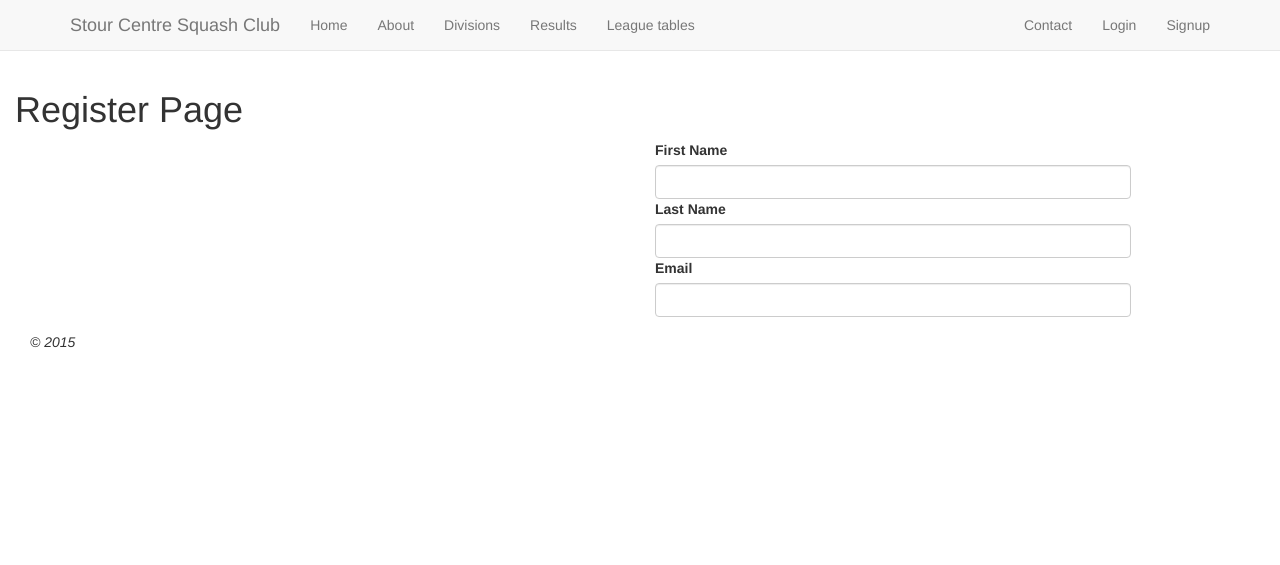
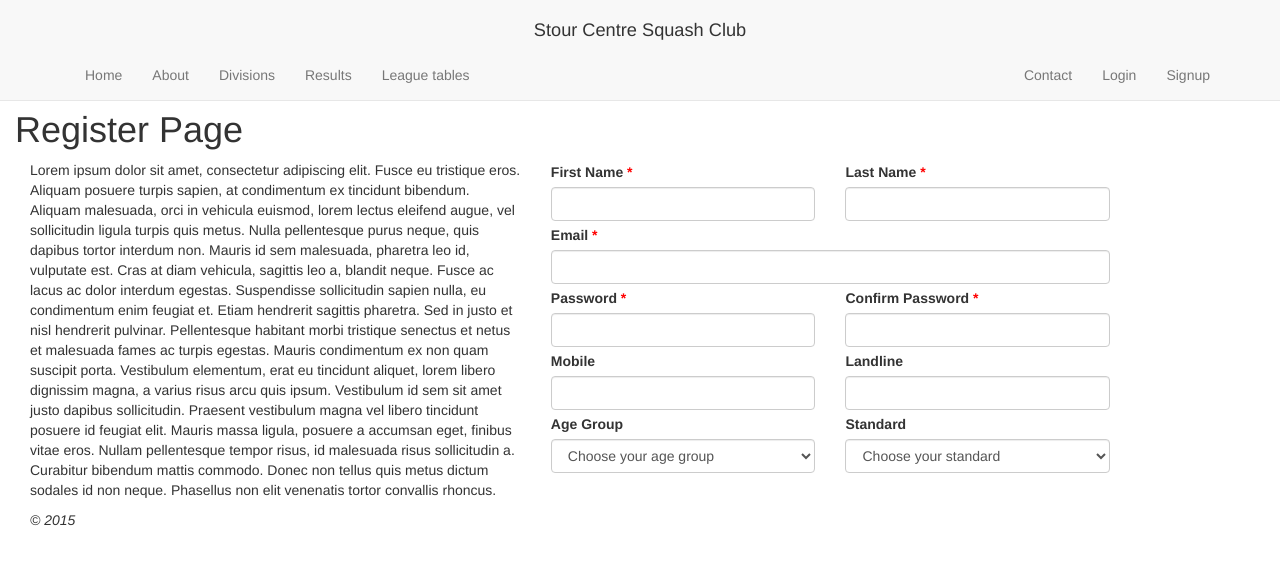
Before and after one commit to Hari96/stour-squashclub, a CodeIgniter app: page /database/model_views/view/register in a window 1280 px wide. Shown: the top 565 px of the page. Run offline with CodeIgniter, Linux system fonts and the light colour scheme; data that the repository does not hold is empty.

Commit message:
Updates to register, custom.css and header files

```diff
--- a/application/views/model_views/divisions.php
+++ b/application/views/model_views/divisions.php
@@ -1,3 +1,4 @@
+<h1>Divisions page</h1>
 <table>
   <tr><th>No.</th><th>Player</th><th>Number</th></tr>
   <?php foreach ($players as $player): echo "<tr><td>".$player['id']."</td><td>".
--- a/application/views/model_views/register.php
+++ b/application/views/model_views/register.php
@@ -1,20 +1,77 @@
 <h1>Register Page</h1>
 <div class="container-fluid">
   <div class="row">
-    <div class="col-md-6">
-    </div>
-    <div class="col-md-6">
-      <form>
+    <section class="col-md-5">
+      <p>
+        Lorem ipsum dolor sit amet, consectetur adipiscing elit. Fusce eu tristique eros. Aliquam posuere turpis sapien, at condimentum ex tincidunt bibendum. Aliquam malesuada, orci in vehicula euismod, lorem lectus eleifend augue, vel sollicitudin ligula turpis quis metus. Nulla pellentesque purus neque, quis dapibus tortor interdum non. Mauris id sem malesuada, pharetra leo id, vulputate est. Cras at diam vehicula, sagittis leo a, blandit neque. Fusce ac lacus ac dolor interdum egestas.
+
+        Suspendisse sollicitudin sapien nulla, eu condimentum enim feugiat et. Etiam hendrerit sagittis pharetra. Sed in justo et nisl hendrerit pulvinar. Pellentesque habitant morbi tristique senectus et netus et malesuada fames ac turpis egestas. Mauris condimentum ex non quam suscipit porta. Vestibulum elementum, erat eu tincidunt aliquet, lorem libero dignissim magna, a varius risus arcu quis ipsum. Vestibulum id sem sit amet justo dapibus sollicitudin. Praesent vestibulum magna vel libero tincidunt posuere id feugiat elit. Mauris massa ligula, posuere a accumsan eget, finibus vitae eros. Nullam pellentesque tempor risus, id malesuada risus sollicitudin a. Curabitur bibendum mattis commodo. Donec non tellus quis metus dictum sodales id non neque. Phasellus non elit venenatis tortor convallis rhoncus.
+      </p>
+    </section><!--end of left hand section-->
+    <section class="col-md-7">
+      <form <form action="" method="post">
         <div class="form-group">
-          <label for="inputFirstName">First Name</label>
-          <input type="text" class="form-control" id="inputFirstName">
-          <label for="inputLastName">Last Name</label>
-          <input type="text" class="form-control" id="inputLastName">
-          <label for="inputEmail">Email</label>
-          <input type="email" class="form-control" id="inputEmail">
+          <div class="row spacing">
+            <div class="col-md-6">
+              <label for="inputFirstName" class="required">First Name</label>
+              <input type="text" class="form-control" id="inputFirstName" required>
+            </div>
+            <div class="col-md-6">
+              <label for="inputLastName" class="required">Last Name</label>
+              <input type="text" class="form-control" id="inputLastName" required>
+            </div>
+          </div>
+          <div class="row spacing">
+            <div class="col-md-12">
+              <label for="inputEmail" class="required">Email</label>
+              <input type="email" class="form-control" id="inputEmail" required>
+            </div>
+          </div>
+          <div class="row spacing">
+            <div class="col-md-6">
+              <label for="inputPassword" class="required">Password</label>
+              <input type="password" class="form-control" id="inputPassword" required>
+            </div>
+            <div class="col-md-6">
+              <label for="confirmPassword" class="required">Confirm Password</label>
+              <input type="password" class="form-control" id="confirmPassword" required>
+            </div>
+          </div>
+          <div class="row spacing">
+            <div class="col-md-6">
+              <label for="inputMobile">Mobile</label>
+              <input type="tel" class="form-control" id="inputMobile">
+            </div>
+            <div class="col-md-6">
+              <label for="inputLandline">Landline</label>
+              <input type="tel" class="form-control" id="inputLandline">
+            </div>
+          </div>
+          <div class="row spacing">
+            <div class="col-md-6">
+              <label for="inputAge">Age Group</label>
+              <select name ="age" class="form-control" id="inputAge">
+                <option value="choose">Choose your age group</option>
+                <option value="1">Under 16</option>
+                <option value="2">Over 16 - Under 40</option>
+                <option value="3">Over 40 - Under 60</option>
+                <option value="4">Over 60</option>
+              </select>
+            </div>
+            <div class=col-md-6>
+              <label for="inputStandard">Standard</label>
+              <select name="standard" class="form-control" id="inputStandard">
+                <option value="choose">Choose your standard</option>
+                <option value="1">1</option>
+                <option value="2">2</option>
+                <option value="3">3</option>
+                <option value="4">4</option>
+              </select>
+            </div>
+          </div>
         </div>
       </form>
-    </div>
+    </section><!--end of from section-->
 
   </div>
 <div>
--- a/application/views/templates/header.php
+++ b/application/views/templates/header.php
@@ -9,18 +9,13 @@
     <link rel="stylesheet" href="<?php echo base_url();?>assets/css/custom.css" />
     <script src ="<?php echo base_url();?>assets/js/jquery.js"></script>
     <script src ="<?php echo base_url();?>assets/js/bootstrap.min.js"></script>
-      <style>
-      table {
-        width: 98%;
-      }
-      table, th, td {
-        border: 1px solid black;
-        border-collapse: collapse;
-      }
-      </style>
+
   </head>
   <body>
     <nav class="navbar navbar-default navbar-fixed-top">
+
+      <h1 class="text-center" id="head">Stour Centre Squash Club</h1>
+
       <div class="container">
         <div class="navbar-header">
           <button type="button" class="navbar-toggle" data-toggle="collapse" data-target="#myNavbar">
@@ -28,7 +23,7 @@
           <span class="icon-bar"></span>
           <span class="icon-bar"></span>
         </button>
-          <a class="navbar-brand" href="<?php echo base_url();?>pages/view/home">Stour Centre Squash Club</a>
+
         </div>
 
         <div class="collapse navbar-collapse" id="myNavbar">
--- a/assets/css/custom.css
+++ b/assets/css/custom.css
@@ -1,6 +1,24 @@
 body {
-  padding-top: 70px;
+  padding-top: 90px;
 }
 form {
   width: 80%;
 }
+#head {
+  font-size: 1.3em;
+}
+table {
+  width: 98%;
+}
+table, th, td {
+  border: 1px solid black;
+  border-collapse: collapse;
+}
+.spacing {
+  padding-top: 2px;
+  padding-bottom: 2px;
+}
+.required::after {
+  content: " *";
+  color: red;
+}
```
